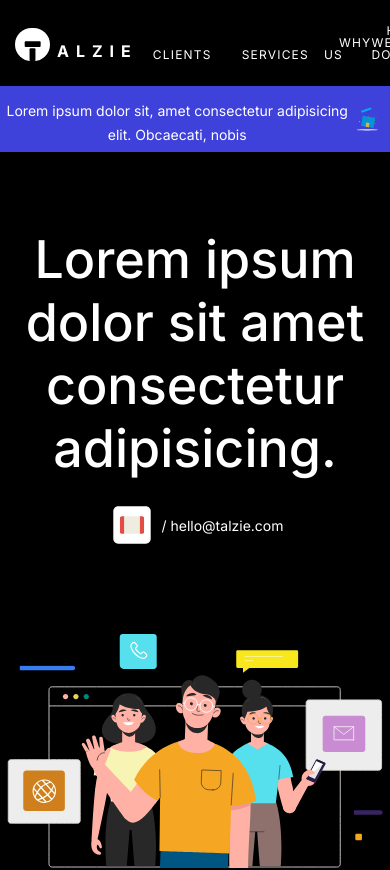
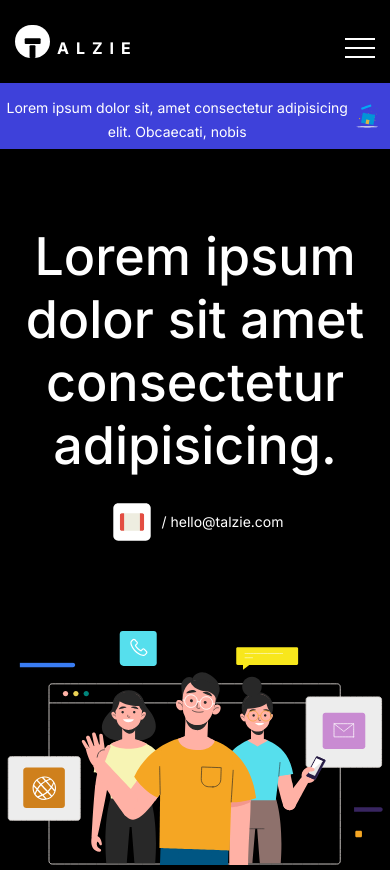
Before and after one commit to nadimpallibhargav/talzie, a React (Vite) app: page / in a window 390 px wide. Shown: the top 870 px of the page. Built offline with nearby package versions, Linux system fonts and the light colour scheme.

Commit message:
header mobile toggle added

```diff
--- a/src/components/header/Header.jsx
+++ b/src/components/header/Header.jsx
@@ -1,19 +1,30 @@
-import React from "react";
+import React, { useState } from "react";
 import logo from "../../../public/talzie_logo.svg";
 import "./Header.scss";
 
 const Header = () => {
+  const [isMenuOpen, setIsMenuOpen] = useState(false);
+
+  const toggleMenu = () => {
+    setIsMenuOpen(!isMenuOpen);
+  };
+
   return (
     <header>
       <div className="container">
         <nav>
           <div className="logoAndTitle">
-            <img src={logo} />
+            <img src={logo} alt="Logo" />
             <a className="logo" href="">
               ALZIE
             </a>
           </div>
-          <ul>
+          <div className={`menu-toggle ${isMenuOpen ? 'open' : ''}`} onClick={toggleMenu}>
+            <div className="bar"></div>
+            <div className="bar"></div>
+            <div className="bar"></div>
+          </div>
+          <ul className={`menu ${isMenuOpen ? 'open' : ''}`}>
             <li>
               <a href="">CLIENTS</a>
             </li>
--- a/src/components/header/Header.scss
+++ b/src/components/header/Header.scss
@@ -5,17 +5,17 @@ header {
     position: sticky;
     top: 0;
     width: 100%;
-    background: rgba(0,0,0,);
+    background: $color-black-0;
     z-index: 1;
 }
 
 nav {
     @extend %align-end-justify-between;
-    .logoAndTitle{
+    .logoAndTitle {
         @extend %align-end;
         gap: 0.7rem;
-        img{
-           max-width: 35px;
+        img {
+            max-width: 35px;
         }
     }
     .logo {
@@ -36,4 +36,67 @@ nav {
             letter-spacing: 0.12rem;
         }
     }
+    .menu-toggle {
+        display: none;
+        flex-direction: column;
+        justify-content: space-between;
+        width: 30px;
+        height: 20px;
+        cursor: pointer;
+        z-index: 1;
+    }
+    .bar {
+        width: 100%;
+        height: 2px;
+        background: $color-white-0;
+        transition: transform 0.3s ease;
+    }
+    .menu {
+        list-style: none;
+        display: flex;
+        @extend %align-end-justify-end;
+    }
+    .menu li {
+        margin-left: 10px;
+    }
+    .menu li a {
+        color: $color-white-0;
+        text-decoration: none;
+    }
 }
+
+@media (max-width: 768px) {
+    nav {
+        .menu-toggle {
+            display: flex;
+        }
+        .menu {
+            display: none;
+            position: absolute;
+            top: 100%;
+            left: 0;
+            width: 100%;
+            flex-direction: column;
+            padding: 10px;
+            background: $color-black-0;
+        }
+        .menu.open {
+            display: flex;
+        }
+        .menu-toggle.open .bar:nth-child(1) {
+            transform: rotate(45deg) translate(5px, 5px);
+        }
+        .menu-toggle.open .bar:nth-child(2) {
+            opacity: 0;
+        }
+        .menu-toggle.open .bar:nth-child(3) {
+            transform: rotate(-45deg) translate(7px, -8px);
+        }
+        li {
+            a {
+                padding: 20px 0px;
+                display: inline-block;
+            }
+        }
+    }
+}
```
